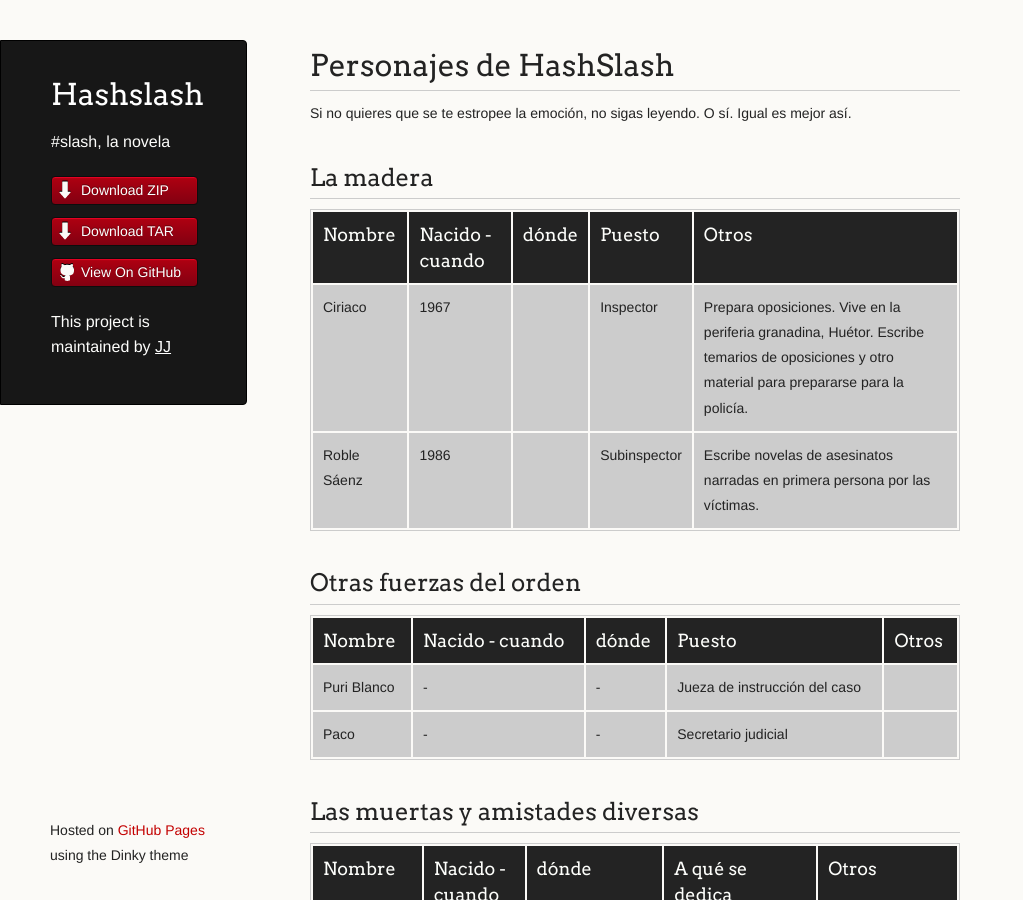
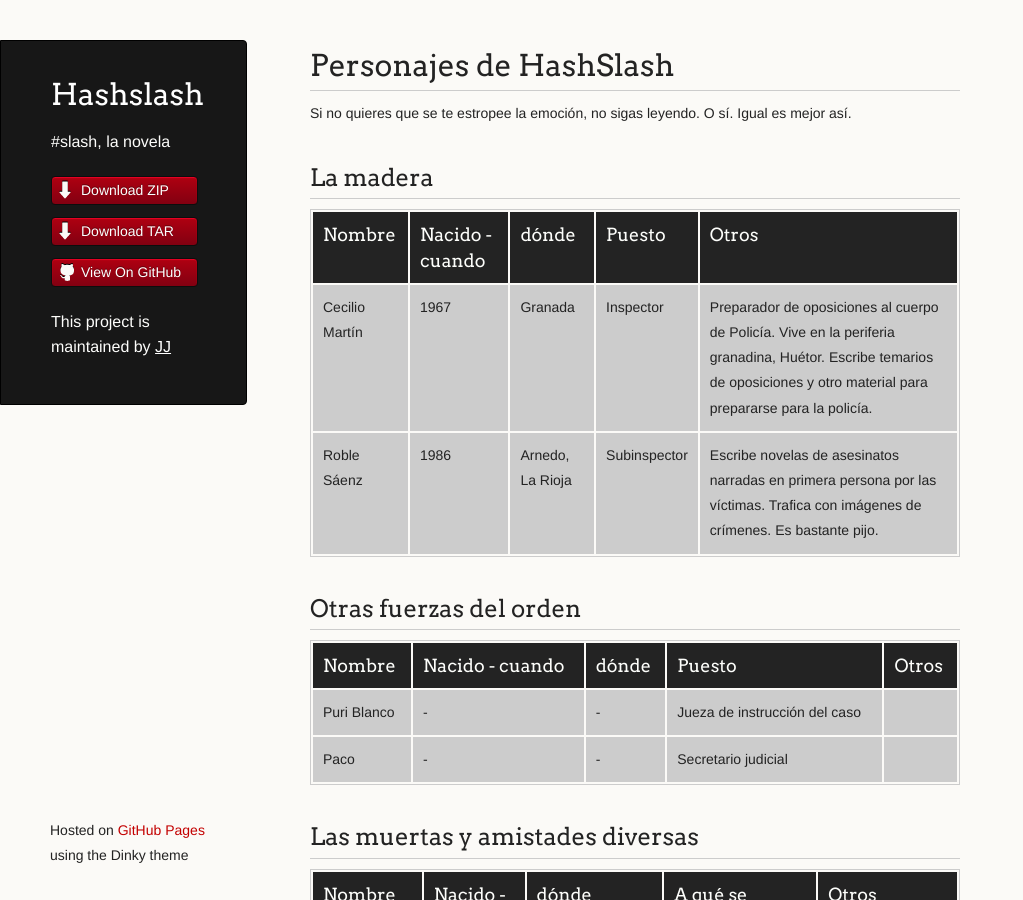
Before and after one commit to JJ/HashSlash, a Jekyll site: the page built from texto/personajes.md, in a window 1280 px wide and 900 px high. Shown: the whole window, without its empty margins (0-1023 px from the left). Built offline with Jekyll 4.4.1, drawn with Linux system fonts in a browser that asks for light colours.

Commit message:
Sync texto/personajes.md from master to gh-pages

```diff
--- a/texto/personajes.md
+++ b/texto/personajes.md
@@ -12,8 +12,8 @@ La madera
 
 Nombre | Nacido - cuando | dónde |  Puesto | Otros
 --- |--- |--- |--- | ---
-Ciriaco | 1967 | | Inspector | Prepara oposiciones. Vive en la periferia granadina, Huétor. Escribe temarios de oposiciones y otro material para prepararse para la policía.
-Roble Sáenz | 1986 | | Subinspector | Escribe novelas de asesinatos narradas en primera persona por las víctimas.
+Cecilio Martín | 1967 | Granada | Inspector | Preparador de oposiciones al cuerpo de Policía. Vive en la periferia granadina, Huétor. Escribe temarios de oposiciones y otro material para prepararse para la policía.
+Roble Sáenz | 1986 | Arnedo, La Rioja | Subinspector | Escribe novelas de asesinatos narradas en primera persona por las víctimas. Trafica con imágenes de crímenes. Es bastante pijo.
 
 Otras fuerzas del orden
 ---
```
